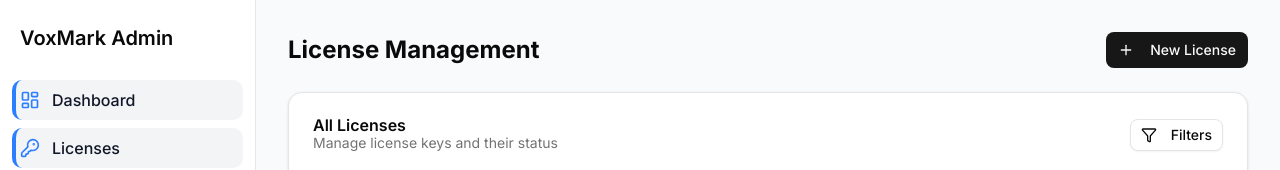
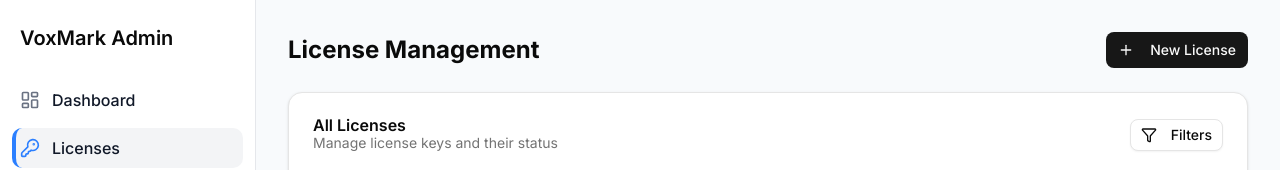
Before and after one commit to bouddy-bouddy/voice-lms, a Next.js app: page /admin/licenses in a window 1280 px wide. Shown: the top 170 px of the page. Built offline with nearby package versions, Linux system fonts and the light colour scheme; no server answers; the database is empty; sample sign-in values are in the browser's storage.

Commit message:
10- Problem of routing is fixed!

```diff
--- a/components/ui/active-link.tsx
+++ b/components/ui/active-link.tsx
@@ -22,8 +22,12 @@
   onClick,
 }: ActiveLinkProps) {
   const pathname = usePathname();
+  const isRootAdmin = href === "/admin";
+
   const isActive = exact
     ? pathname === href
+    : isRootAdmin
+    ? pathname === href // For /admin, only be active if exact match
     : pathname === href || pathname.startsWith(`${href}/`);
 
   return (
```
